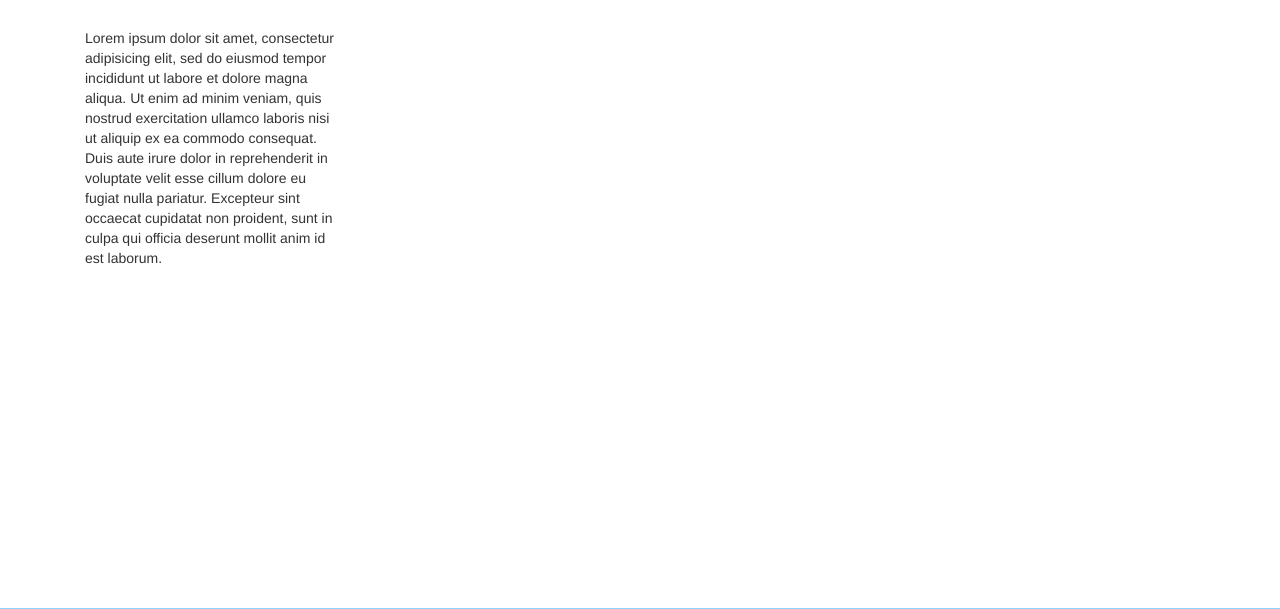
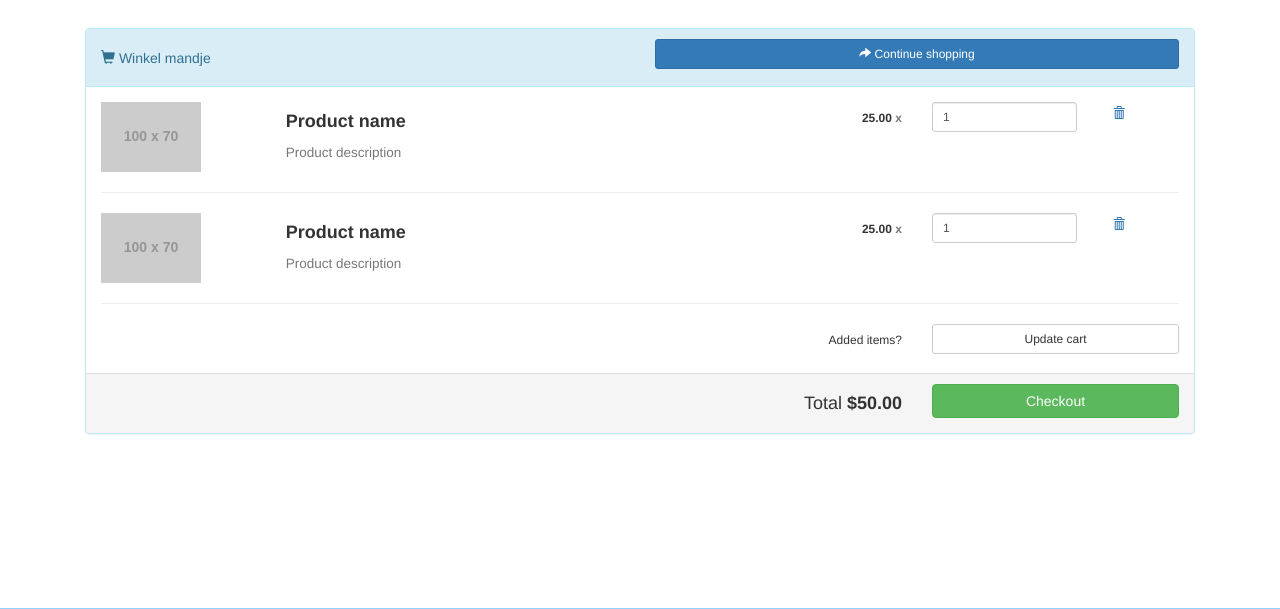
Before and after one commit to AngelsDustz/webshopping, a PHP site: page /winkel.php in a window 1280 px wide. Shown: the part 52-661 px from the top of the page. Run offline with PHP 8.4, Linux system fonts and the light colour scheme; some libraries are stand-ins or nearby versions.

Commit message:
winkelwagen/cookie

```diff
--- /dev/null
+++ b/libs/main.js
@@ -0,0 +1,3 @@
+if($('.cookie-banner').length) {
+	$('.cookie-banner').slideDown(800);
+}
--- a/resources/head.php
+++ b/resources/head.php
@@ -15,6 +15,7 @@
     <script src=<?php echo 'http://'.$_SERVER['SERVER_NAME'].'/webshopping/libs/bootstrap.min.js'?>> </script>
 
     <!-- Custom JavaScript -->
+	<script src=<?php echo 'http://'.$_SERVER['SERVER_NAME'].'/webshopping/libs/main.js'?>> </script>
 
 	<!-- Fonts -->
 	<link href=<?php echo 'http://'.$_SERVER['SERVER_NAME'].'/webshopping/fonts/glyphicons-halflings-regular.ttf' ?>			rel="stylesheet" media="screen">
--- a/resources/header.php
+++ b/resources/header.php
@@ -24,7 +24,13 @@
             break;
     }
 
+    if (isset($_GET['accept-cookies'])) {
+        setcookie('accept-cookies', 'true, time() + 31556925');
+        header('location: ./');
+    }
+
 ?>
+
 <nav class="navbar navbar-default navbar-fixed-top" role="navigation">
 <div class="container">
     <div class="navbar-header">
@@ -84,6 +90,7 @@
                     </ul>
             </li>
         <?php endif ?>
+        <!-- Hier komt een check of er ingelogd is zo ja met welk level en als die hoger als level 10 is laad die sales/admin panel zien  -->
         <?php if (!empty($_SESSION['Auth']['ID'])): ?>
             <li>
                 <a href=<?php echo '"'.'http://'.$_SERVER['SERVER_NAME'].'/webshopping/logout_redir.php"' ?>>Log uit!</a>
--- a/winkel.php
+++ b/winkel.php
@@ -10,17 +10,92 @@
     <div class="container content">
         <div class="container-fluid">
     		<div class="row">
-	            <div class="col-md-3">
-	            Lorem ipsum dolor sit amet, consectetur adipisicing elit, sed do eiusmod
-	            tempor incididunt ut labore et dolore magna aliqua. Ut enim ad minim veniam,
-	            quis nostrud exercitation ullamco laboris nisi ut aliquip ex ea commodo
-	            consequat. Duis aute irure dolor in reprehenderit in voluptate velit esse
-	            cillum dolore eu fugiat nulla pariatur. Excepteur sint occaecat cupidatat non
-	            proident, sunt in culpa qui officia deserunt mollit anim id est laborum.
-	            </div>
-	            <div class="col-md-9">
-
-	            </div>
+	            <div class="col-xs-12">
+					<div class="panel panel-info">
+						<div class="panel-heading">
+							<div class="panel-title">
+								<div class="row">
+									<div class="col-xs-6">
+										<h5><span class="glyphicon glyphicon-shopping-cart"></span> Winkel mandje</h5>
+									</div>
+									<div class="col-xs-6">
+										<button type="button" class="btn btn-primary btn-sm btn-block">
+											<span class="glyphicon glyphicon-share-alt"></span> Continue shopping
+										</button>
+									</div>
+								</div>
+							</div>
+						</div>
+						<div class="panel-body">
+							<div class="row">
+								<div class="col-xs-2"><img class="img-responsive" src="http://placehold.it/100x70">
+								</div>
+								<div class="col-xs-4">
+									<h4 class="product-name"><strong>Product name</strong></h4><h4><small>Product description</small></h4>
+								</div>
+								<div class="col-xs-6">
+									<div class="col-xs-6 text-right">
+										<h6><strong>25.00 <span class="text-muted">x</span></strong></h6>
+									</div>
+									<div class="col-xs-4">
+										<input type="text" class="form-control input-sm" value="1">
+									</div>
+									<div class="col-xs-2">
+										<button type="button" class="btn btn-link btn-xs">
+											<span class="glyphicon glyphicon-trash"> </span>
+										</button>
+									</div>
+								</div>
+							</div>
+							<hr>
+							<div class="row">
+								<div class="col-xs-2"><img class="img-responsive" src="http://placehold.it/100x70">
+								</div>
+								<div class="col-xs-4">
+									<h4 class="product-name"><strong>Product name</strong></h4><h4><small>Product description</small></h4>
+								</div>
+								<div class="col-xs-6">
+									<div class="col-xs-6 text-right">
+										<h6><strong>25.00 <span class="text-muted">x</span></strong></h6>
+									</div>
+									<div class="col-xs-4">
+										<input type="text" class="form-control input-sm" value="1">
+									</div>
+									<div class="col-xs-2">
+										<button type="button" class="btn btn-link btn-xs">
+											<span class="glyphicon glyphicon-trash"> </span>
+										</button>
+									</div>
+								</div>
+							</div>
+							<hr>
+							<div class="row">
+								<div class="text-center">
+									<div class="col-xs-9">
+										<h6 class="text-right">Added items?</h6>
+									</div>
+									<div class="col-xs-3">
+										<button type="button" class="btn btn-default btn-sm btn-block">
+											Update cart
+										</button>
+									</div>
+								</div>
+							</div>
+						</div>
+						<div class="panel-footer">
+							<div class="row text-center">
+								<div class="col-xs-9">
+									<h4 class="text-right">Total <strong>$50.00</strong></h4>
+								</div>
+								<div class="col-xs-3">
+									<button type="button" class="btn btn-success btn-block">
+										Checkout
+									</button>
+								</div>
+							</div>
+						</div>
+					</div>
+				</div>
             </div>
         </div>
     </div>
```
Also changed, not shown: css/main.css (+36 -1 lines), index.php (+13 -0 lines), resources/salesmenu.php (+40 -2 lines).
